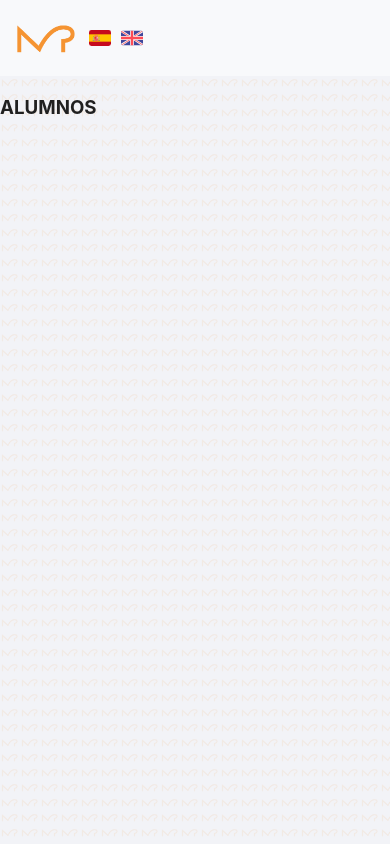
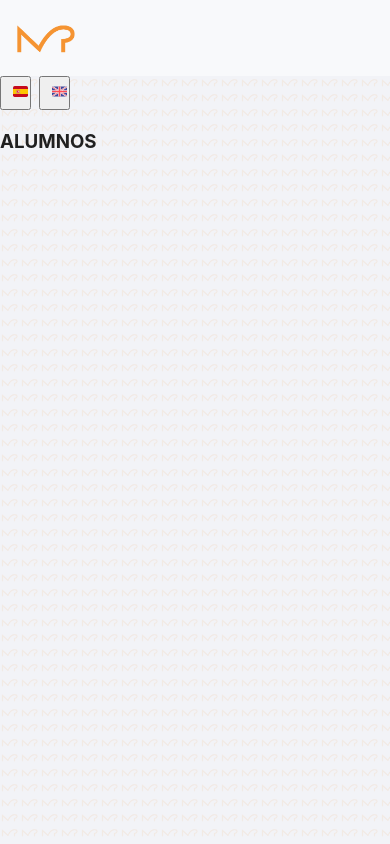
Before and after one commit to Hector-6660/ProyectoCliente2, a React (Vite) app: page /alumno in a window 390 px wide. Built offline with nearby package versions, Linux system fonts and the light colour scheme.

Commit message:
Cambio de idiomas (no funciona)

```diff
--- a/src/App.jsx
+++ b/src/App.jsx
@@ -5,16 +5,29 @@ import Home from "./paginas/Home/Home";
 import Empresa from './paginas/Empresa/Empresa';
 import CentroEducativo from './paginas/CentroEducativo/CentroEducativo';
 import Alumno from './paginas/Alumno/Alumno';
+import SelectorIdioma from './componentes/SelectorIdioma/SelectorIdioma';
+import IdiomaContext from './contextos/IdiomaContext';
 import { Routes, Route } from 'react-router-dom';
-import React from 'react';
+import React, { useState } from 'react';
 
 function App() {
+
+  const espanol = "es";
+
+    const [idiomaElegido, setIdiomaElegido] = useState(espanol);
+
+    function manejarSeleccionIdioma(valor) {
+        setIdiomaElegido(valor);
+    }
+
   return (
     <div>
         <header>
           <Cabecera></Cabecera>
         </header>
 
+        <SelectorIdioma idioma={idiomaElegido} manejarSeleccion={manejarSeleccionIdioma}></SelectorIdioma>
+        <IdiomaContext.Provider value={idiomaElegido}>
 
           <Routes>
             <Route path="/" element={<Home></Home>}>
@@ -26,6 +39,8 @@ function App() {
             <Route path="/alumno" element={<Alumno></Alumno>}>
             </Route>
           </Routes>
+
+        </IdiomaContext.Provider>
     </div>
   );
 }
--- a/src/componentes/Cabecera/Cabecera.css
+++ b/src/componentes/Cabecera/Cabecera.css
@@ -22,11 +22,6 @@ h1 {
     float: left;
 }
 
-.imagenIdioma {
-    width: 3%;
-    margin: 5px;
-}
-
 @media (max-width: 992px) {
     .logoMP {
         width: 100%;
@@ -45,9 +40,4 @@ h1 {
     h1 {
         display: none;
     }
-
-    .imagenIdioma {
-        width: 6%;
-        float: right;
-    }
 }
--- a/src/componentes/Cabecera/Cabecera.jsx
+++ b/src/componentes/Cabecera/Cabecera.jsx
@@ -1,17 +1,19 @@
-import React from 'react';
+import React, { useState } from 'react';
 import './Cabecera.css';
 import { Link } from 'react-router-dom';
+import SelectorIdioma from '../SelectorIdioma/SelectorIdioma';
+import IdiomaContext from '../../contextos/IdiomaContext';
 
 const Cabecera = () => {
+
 
     return (
         <nav className="cabecera">
             <Link to="/"><img className="logoMP" src="/src/assets/mp-logoNaranja100.png"></img></Link>
             <h1>Marca Personal FP</h1>
-            <img className="imagenIdioma" src="/src/assets/flag-for-flag-spain-svgrepo-com.svg"></img>
-            <img className="imagenIdioma" src="/src/assets/united-kingdom-uk-svgrepo-com.svg"></img>
+
         </nav>
     )
+}
 
-}
 export default Cabecera;
--- a/src/componentes/ContadorEmpProAlu/ContadorEmpProAlu.jsx
+++ b/src/componentes/ContadorEmpProAlu/ContadorEmpProAlu.jsx
@@ -1,7 +1,11 @@
-import React, { useState } from 'react';
+import React, { useState , useContext } from 'react';
+import IdiomaContext from "../../contextos/IdiomaContext";
+import idiomas from "../../mocks/mock-idiomas";
 
 
 const ContadorEmpProAlu = () => {
+    const idioma = useContext(IdiomaContext);
+
     const [numEmpresas, setNumEmpresas] = useState(0);
     const [numProyectos, setNumProyectos] = useState(0);
     const [numAlumnos, setNumAlumnos] = useState(0);
@@ -25,20 +29,19 @@ const ContadorEmpProAlu = () => {
     return (
         <>
             <div>
-                <h4>Empresas</h4>
+                <h4>{idiomas[idioma].contador.cont1}</h4>
                 <p>{numEmpresas}</p>
             </div>
             <div>
-                <h4>Proyectos</h4>
+                <h4>{idiomas[idioma].contador.cont2}</h4>
                 <p>{numProyectos}</p>
             </div>
             <div>
-                <h4>Alumnos</h4>
+                <h4>{idiomas[idioma].contador.cont3}</h4>
                 <p>{numAlumnos}</p>
             </div>
         </>
     )
-
 }
 
 export default ContadorEmpProAlu;
--- a/src/componentes/Pie/Pie.jsx
+++ b/src/componentes/Pie/Pie.jsx
@@ -3,7 +3,6 @@ import './Pie.css';
 import ContadorEmpProAlu from '../ContadorEmpProAlu/ContadorEmpProAlu';
 
 const Pie = () => {
-
     return (
         <footer>
             <div className='contadorEmpProAlu'>
@@ -25,7 +24,6 @@ const Pie = () => {
             </div>
         </footer>
     )
-
 }
 
 export default Pie;
--- /dev/null
+++ b/src/componentes/SelectorIdioma/SelectorIdioma.css
@@ -0,0 +1,24 @@
+.botonesIdiomas {
+    display: flex;
+    width: 10%;
+}
+
+.botonIdioma {
+    width: 100%;
+    margin-right: 10%;
+}
+
+.imagenIdioma {
+    width: 100%;
+    margin: 5px;
+}
+
+@media (max-width: 768px) {
+    .botonesIdiomas {
+        width: 20%;
+    }
+
+    .botonIdioma {
+        width: 100%;
+    }
+}
--- /dev/null
+++ b/src/componentes/SelectorIdioma/SelectorIdioma.jsx
@@ -0,0 +1,18 @@
+import { useState } from "react";
+import './SelectorIdioma.css';
+
+const SelectorIdioma = (props) => {
+
+    function asignarIdioma(event) {
+        props.manejarSeleccion(event.target.value);
+    }
+
+    return (
+        <div className="botonesIdiomas" id="paises" value={props.idioma} onChange={asignarIdioma}>
+            <button className="botonIdioma"><img className="imagenIdioma" src="/src/assets/flag-for-flag-spain-svgrepo-com.svg" value="es"></img></button>
+            <button className="botonIdioma"><img className="imagenIdioma" src="/src/assets/united-kingdom-uk-svgrepo-com.svg" value="en"></img></button>
+        </div>
+    )
+}
+
+export default SelectorIdioma;
--- /dev/null
+++ b/src/contextos/IdiomaContext.jsx
@@ -0,0 +1,5 @@
+import React from 'react';
+
+const IdiomaContext = React.createContext();
+
+export default IdiomaContext;
--- /dev/null
+++ b/src/mocks/mock-idiomas.js
@@ -0,0 +1,22 @@
+const idiomas = {
+    "es" : {
+      contador: {cont1: "Empresas",
+                cont2: "Proyectos",
+                cont3: "Alumnos"
+      },
+      modulo: {
+          mdl1: "Diseño Web CFGS Desarrollo de Aplicaciones Web"
+      }
+    },
+    "en" : {
+      contador: {cont1: "Companies",
+                cont2: "Projects",
+                cont3: "Students"
+      },
+      modulo: {
+          mdl1: "Web Desing CFGS Web Development"
+      }
+    }
+};
+
+export default idiomas;
--- a/src/paginas/Home/Home.css
+++ b/src/paginas/Home/Home.css
@@ -14,8 +14,13 @@ ul.menu li {
   width: 50%;
 }
 
+ul.menu li img {
+  transition: all 0.3s ease-in-out 0s;
+}
+
 ul.menu li img:hover {
   border: 5px solid rgb(244,134,37);
+  transition: all 0.3s ease-in-out 0s;
 }
 
 ul.menu li img {
```
Lines whose indentation alone changed are shown as unchanged.
